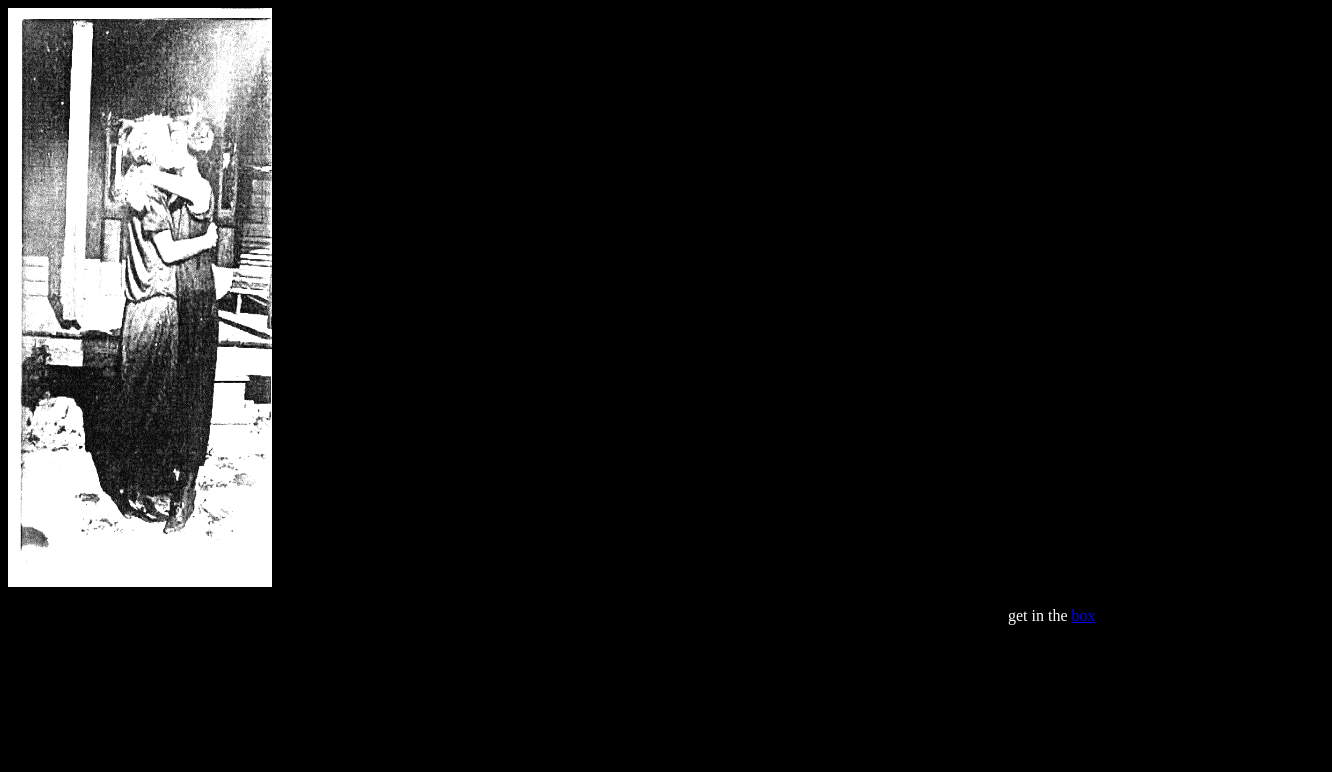
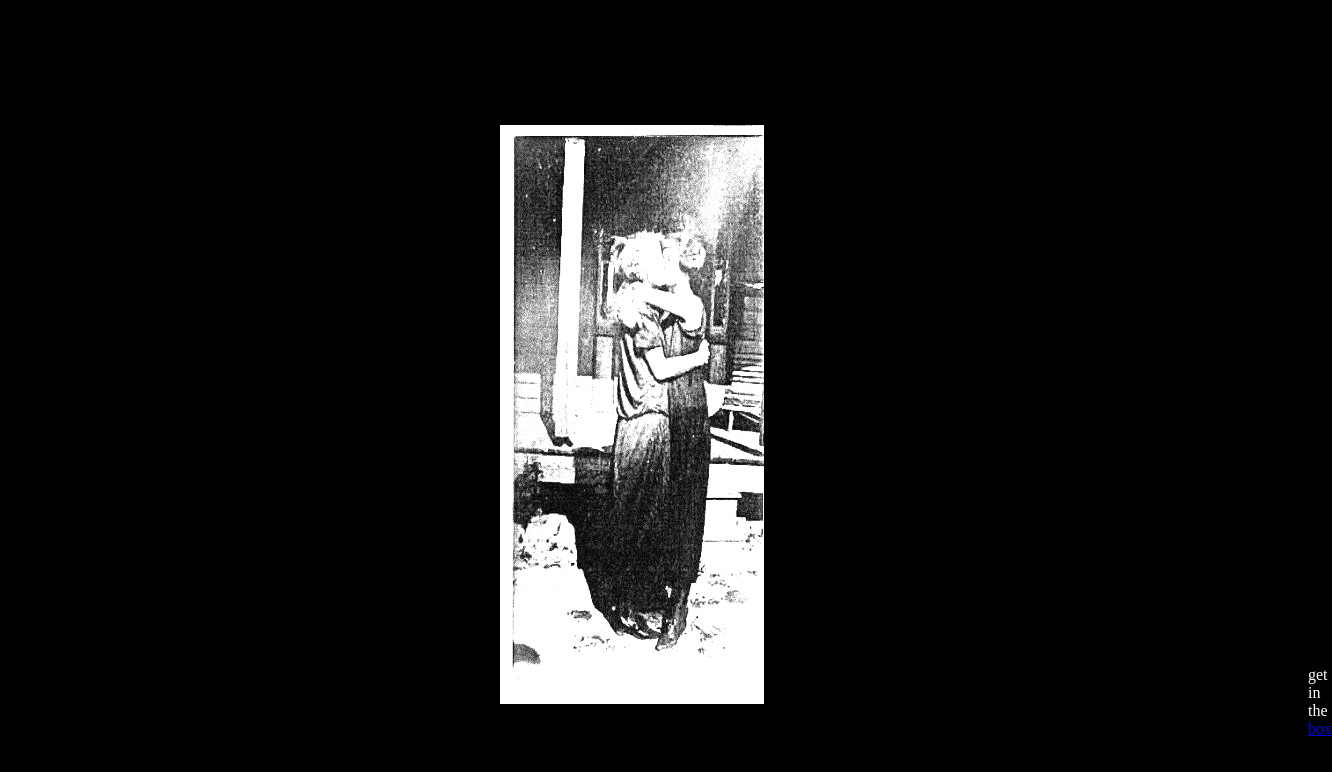
Before and after one commit to nathxnbis/snowbox, a plain HTML site: page index.html in a window 1280 px wide. Shown: the whole page, 1332 px wide, since content can reach past the window. Drawn offline with Linux system fonts and the light colour scheme.

Commit message:
Add files via upload

```diff
--- a/style.css
+++ b/style.css
@@ -4,5 +4,13 @@ body{
 }
 p{ color: #FFFFFF}
 p{
-	padding-left: 1000px
+	padding-left: 1300px;
+	padding-top: 650px
 }
+
+img{position: absolute}
+
+.kissing{
+	left: 500px;
+	top: 125px;
+}
```
